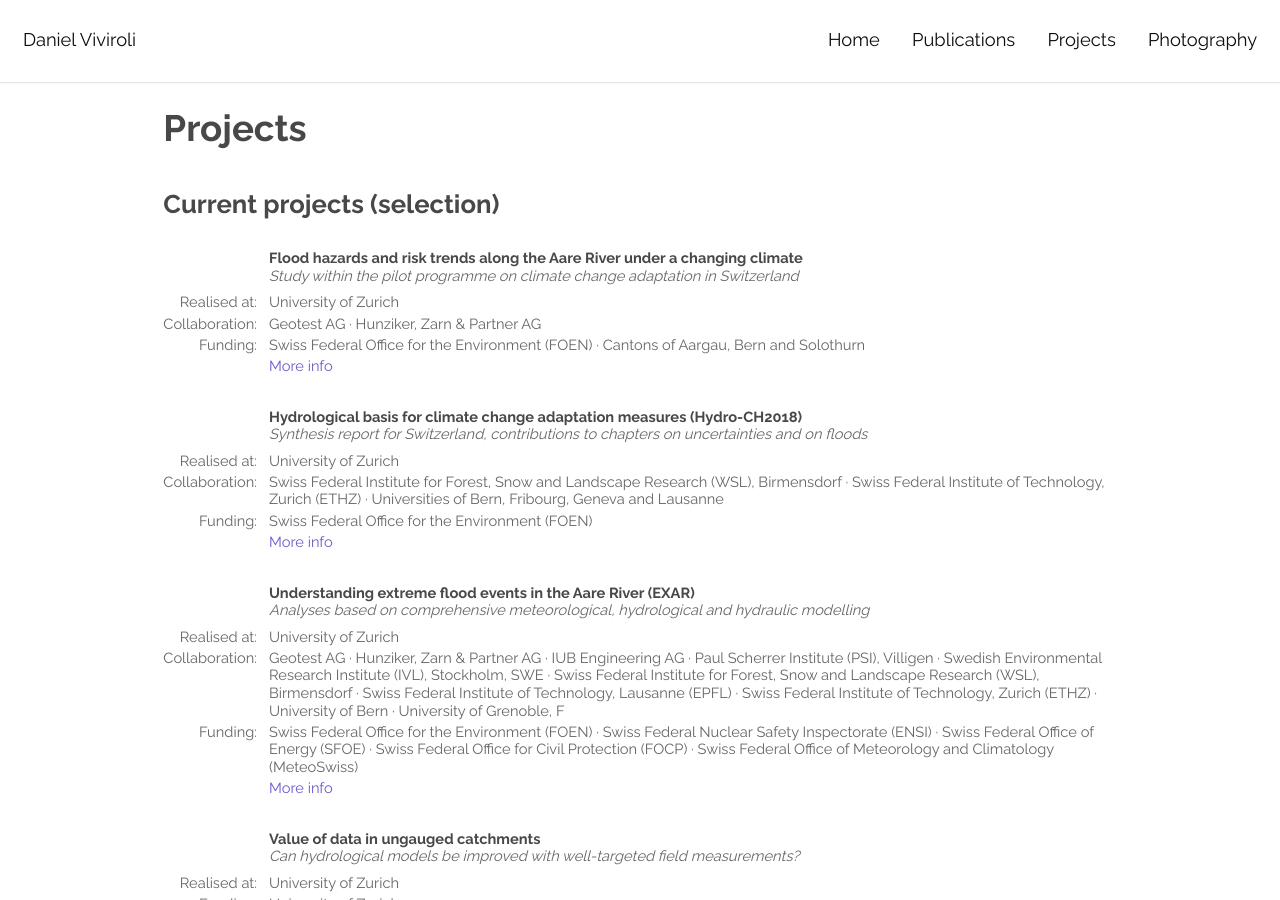
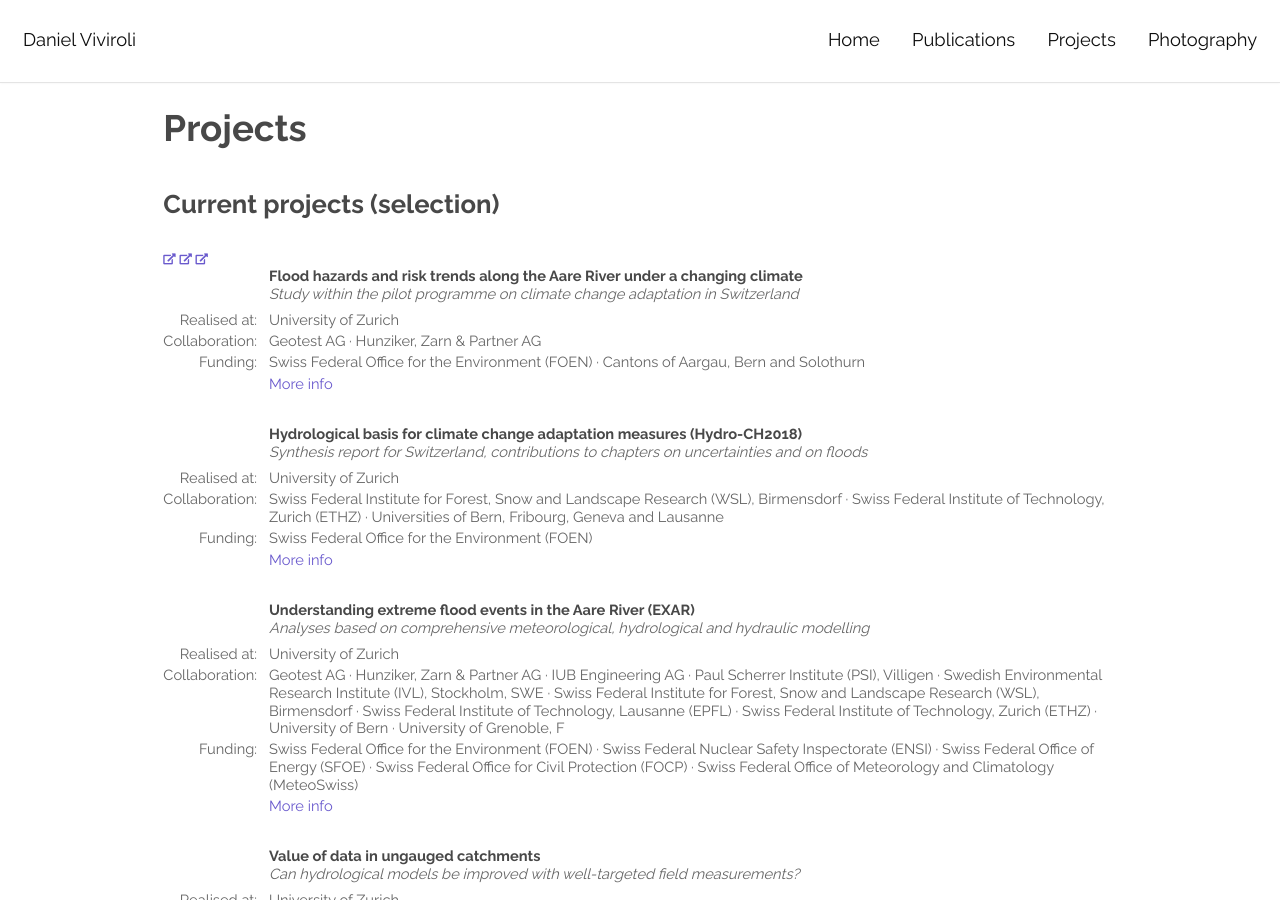
Before and after one commit to katarenamatos/katarenamatos.github.io, a Jekyll site: the page built from projects.html, in a window 1280 px wide and 900 px high. Built offline with Jekyll 4.4.1, drawn with Linux system fonts in a browser that asks for light colours.

Commit message:
project links

```diff
--- a/_data/projects_completed.yml
+++ b/_data/projects_completed.yml
@@ -24,6 +24,7 @@
   funding: Numerous companies, municipalities and cantons in Switzerland§Swiss Federal Railways (SBB)§Swiss Federal Roads Office (FEDRO)
   moreinfo_link: "https://www.belop.ch/referenzen/naturgefahren-wasserbau"
   moreinfo_text: More info
+  moreinfo_external: Y
 
 - title: Residual flow values in the Landquart, Hinterrhein and Vorderrhein Rivers, Grisons, CH
   subtitle: Process-oriented hydrological modelling with consideration of hydropower use
@@ -40,6 +41,7 @@
   funding: Swiss Federal Office for the Environment (FOEN)
   moreinfo_link: "https://www.bafu.admin.ch/bafu/de/home/themen/wasser/publikationen-studien/publikationen-wasser/auswirkungen-klimaaenderung-wasserressourcen-gewaesser.html"
   moreinfo_text: More info
+  moreinfo_external: Y
 
 - title: Climate change and water resources management in mountain areas
   subtitle: Conception, organisation and moderation of an international invited workshop in Göschenen, CH
@@ -55,6 +57,7 @@
   funding: Swiss Federal Office for the Environment (FOEN)
   moreinfo_link: "http://www.hydrologie.unibe.ch/PREVAHregHQ/home.html"
   moreinfo_text: More info
+  moreinfo_external: Y
 
 - title: Flood prediction model for the Sihl River, Zurich
   subtitle: Coupling of process-oriented hydrological modelling (PREVAH) and hydraulic modelling (FLORIS)
@@ -71,6 +74,7 @@
   funding: Swiss Federal Office for the Environment (FOEN)
   moreinfo_link: "https://www.bafu.admin.ch/bafu/de/home/themen/naturgefahren/publikationen-studien/publikationen/ereignisanalyse-hochwasser-2005-analyse-von-prozessen-massnahmen-und-gefahrengrundlagen.html"
   moreinfo_text: More info
+  moreinfo_external: Y
 
 - title: Worst-Case scenarios for the Sihl River, Zürich
   subtitle: Scenario and historical analyses using process-oriented hydrological modelling
--- a/_data/projects_current.yml
+++ b/_data/projects_current.yml
@@ -5,6 +5,7 @@
   funding: Swiss Federal Office for the Environment (FOEN)§Cantons of Aargau, Bern and Solothurn
   moreinfo_link: "https://www.bafu.admin.ch/bafu/de/home/themen/klima/fachinformationen/anpassung-an-den-klimawandel/pilotprogramm-anpassung-an-den-klimawandel.html"
   moreinfo_text: More info
+  moreinfo_external: Y
 
 - title: Hydrological basis for climate change adaptation measures (Hydro-CH2018)
   subtitle: Synthesis report for Switzerland, contributions to chapters on uncertainties and on floods
@@ -13,6 +14,7 @@
   funding: Swiss Federal Office for the Environment (FOEN)
   moreinfo_link: "https://www.bafu.admin.ch/bafu/en/home/topics/water/info-specialists/state-of-waterbodies/state-of-watercourses/water-flow-and-flow-regime-in-watercourses/climate-change-and-hydrology/hydro-ch2018.html"
   moreinfo_text: More info
+  moreinfo_external: Y
 
 - title: Understanding extreme flood events in the Aare River (EXAR)
   subtitle: Analyses based on comprehensive meteorological, hydrological and hydraulic modelling
@@ -21,6 +23,7 @@
   funding: Swiss Federal Office for the Environment (FOEN)§Swiss Federal Nuclear Safety Inspectorate (ENSI)§Swiss Federal Office of Energy (SFOE)§Swiss Federal Office for Civil Protection (FOCP)§Swiss Federal Office of Meteorology and Climatology (MeteoSwiss)
   moreinfo_link: "https://www.bafu.admin.ch/bafu/de/home/themen/naturgefahren/dossiers/grossprojekte-hochwasserschutz/gefahrengrundlagen-fuer-extremhochwasser-an-aare-und-rhein--exar.html"
   moreinfo_text: More info
+  moreinfo_external: Y
 
 - title: Value of data in ungauged catchments
   subtitle: Can hydrological models be improved with well-targeted field measurements?
--- a/_includes/project_layout.html
+++ b/_includes/project_layout.html
@@ -38,5 +38,13 @@
 		<td><a target="_blank" rel="noopener noreferrer" href={{ project.moreinfo_link }}>{{ project.moreinfo_text }}</a></td>
 	</tr>
 	<tr style="height:0.25em"><td/></tr>
+	{% if project.moreinfo_external %}
+		<a target="_blank" rel="noopener noreferrer" style="text-decoration: none" href={{ project.moreinfo_link }}>
+			<div class="tooltip">
+				<i class="fas fa-external-link-alt fa-xs"></i>
+				<span class="tooltiptext">External link</span>
+			</div>
+		</a>
+	{% endif %}
 {% endif %}
 <tr style="height:2.0em"><td/></tr>
```
